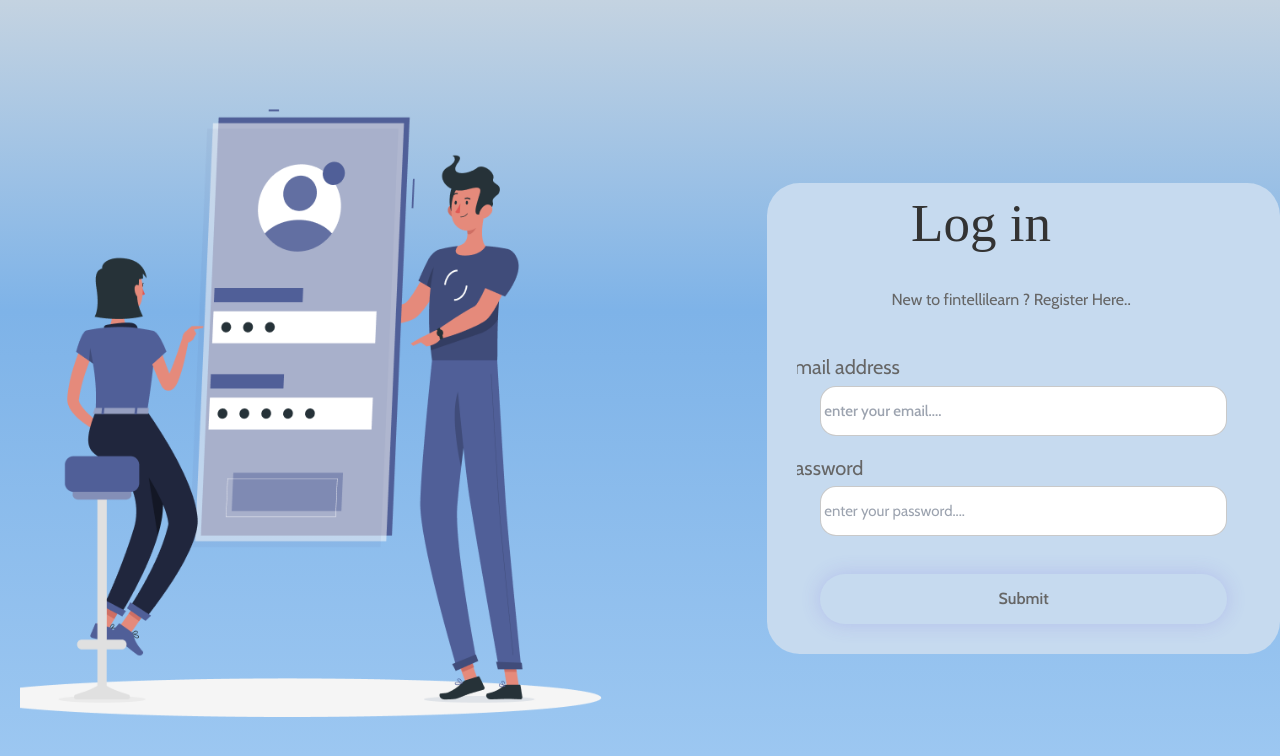
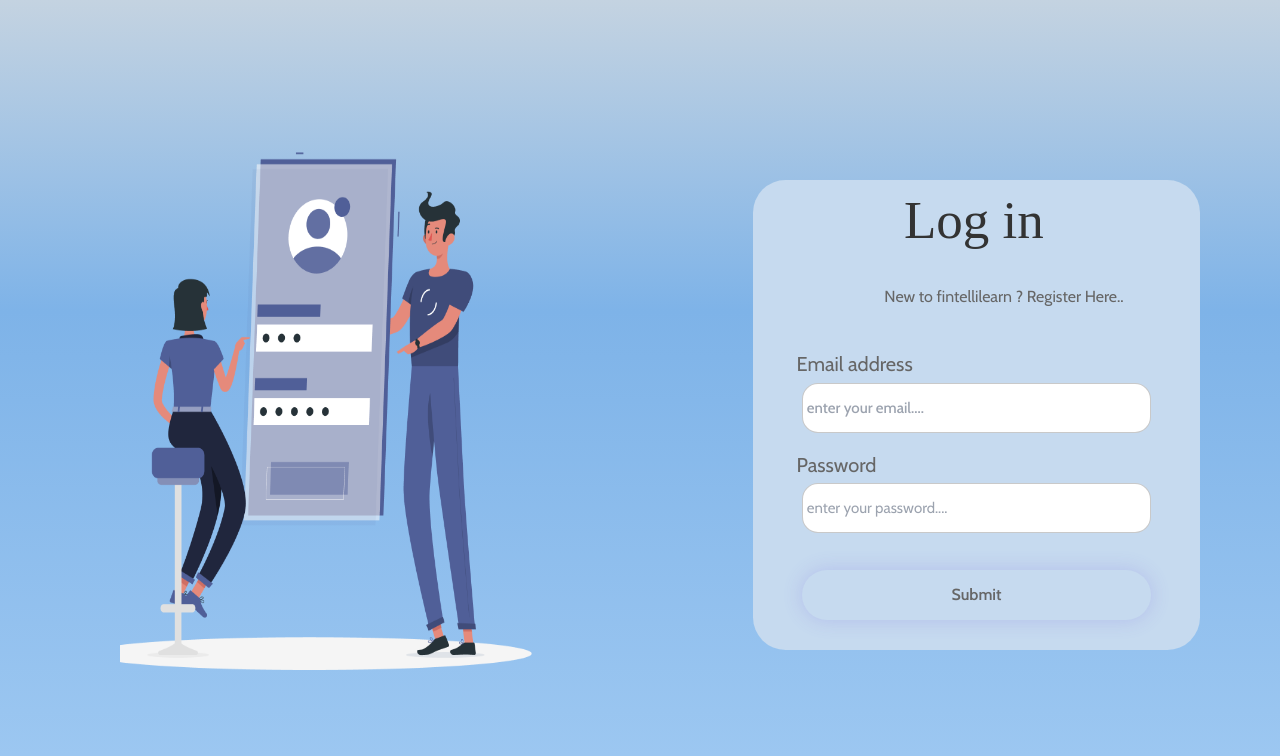
Before and after one commit to talleenkaur17/FintelliLearn, a React (Create React App) app: page /login in a window 1280 px wide. Shown: the top 756 px of the page. Built offline with nearby package versions, Linux system fonts and the light colour scheme.

Commit message:
login-added css

```diff
--- a/src/App.js
+++ b/src/App.js
@@ -8,6 +8,7 @@ import Dashboard from "./components/Dashboard/dashboard";
 import Profile from "./components/Profile/profile"
 import Juniors from "./components/Juniors/juniors";
 import News from "./components/News/news";
+
 
 function App() {
   return (
@@ -27,6 +28,7 @@ function App() {
 
 
 
+
       </Routes>
     </Router>
   </div>
--- /dev/null
+++ b/src/components/Budgets/budgeting.jsx
@@ -0,0 +1,11 @@
+import react from 'react';
+
+function budget(){
+    return(
+        <div>
+            <h1>budgeting</h1>
+        </div>
+    )
+};
+
+export default budget;
--- a/src/components/Login/Login.scss
+++ b/src/components/Login/Login.scss
@@ -1,7 +1,12 @@
 @import url("https://fonts.googleapis.com/css2?family=Cabin:wght@400;500;600;700&display=swap");
 * {
   font-family: "Cabin", sans-serif;
-
+  overflow: hidden;
+}
+#img-logo{
+  width: 65%;
+  height: auto;
+  margin-left: 100px;
 }
 
 .column {
@@ -17,26 +22,31 @@
       justify-items: end;
       padding-left: 20px;
       img {
-        width: 90%;
-        height: 100%;
+        width: 65%;
+        height: 55%;
         top: 144px;
         left: -163px;
+        margin-left: 100px;
       }
     }
     .column1 {
       display: flex;
       flex-direction: column;
-      margin-top: 100px;
+      margin-top: 50px;
       margin-bottom: 20px;
+      margin-right:80px;
       width: 547px;
       height: max-content;
       border-radius: 32.68px;
       background: rgba(198, 218, 239, 1);
+
       .top-box {
         gap: 5.67px;
         display: flex;
         flex-direction: column;
         align-items: center;
+        padding-left: 80px;
+
         h3 {
           margin: 0%;
           width: 200px;
@@ -73,6 +83,7 @@
             width: 640px;
             height: 36px;
             padding-top: 10px;
+            margin-left: 120px;
           }
           #emil1 {
             width: 90%;
@@ -81,6 +92,7 @@
             font-weight: 500;
             border-radius: 16px;
             border: 1.33px solid rgba(102, 102, 102, 0.35);
+
           }
           #pwd1 {
             width: 90%;
@@ -89,6 +101,7 @@
             font-size: 15px;
             border: 1.33px solid rgba(102, 102, 102, 0.35);
             margin-bottom: 30px;
+
           }
           button {
             width: 90%;
```
